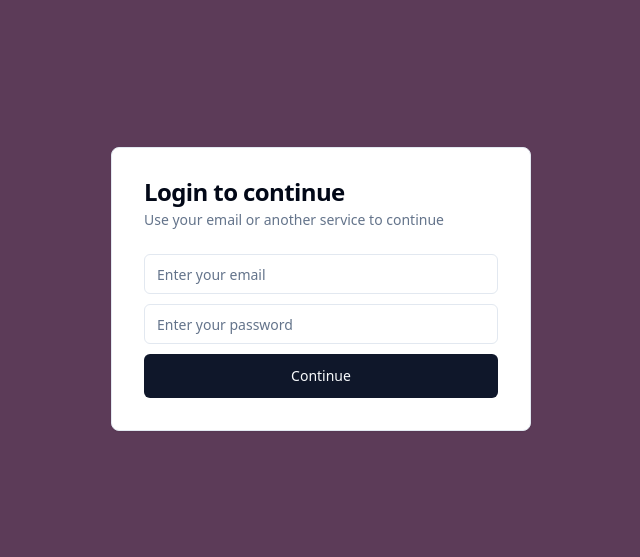
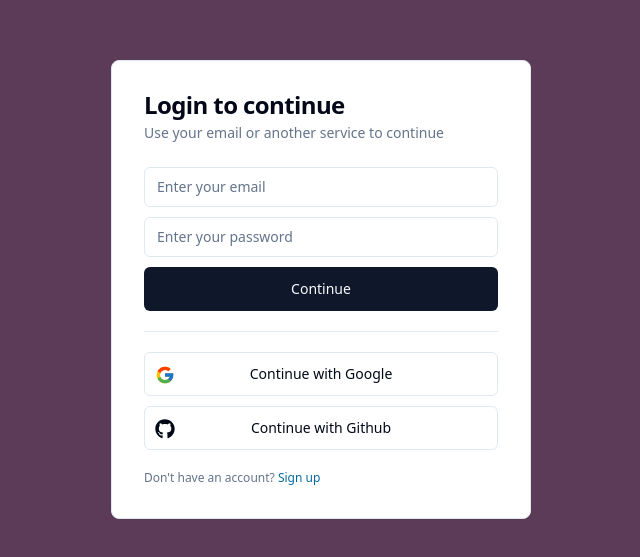
Before and after one commit to SGolomzin/slack-clone, a Next.js app: page / in a window 1280 px wide. Shown: the part 111-668 px from the top of the page, without its empty margins (319-959 px from the left). Built offline with nearby package versions, Linux system fonts and the light colour scheme.

Commit message:
finish UI of signIn|signUp cards

```diff
--- a/src/features/auth/components/auth-screen.tsx
+++ b/src/features/auth/components/auth-screen.tsx
@@ -11,7 +11,7 @@
 	return (
 		<div className="h-full flex items-center justify-center bg-[#5C3B58]">
 			<div className="md:h-auto md:w-[420px]">
-				{state === "signIn" ? <SignInCard /> : <SignUpCard /> }
+				{state === "signIn" ? <SignInCard setState={setState}/> : <SignUpCard setState={setState} /> }
 			</div>
 		</div>
 	)
--- a/src/features/auth/components/sign-in-card.tsx
+++ b/src/features/auth/components/sign-in-card.tsx
@@ -1,8 +1,21 @@
+import { FcGoogle } from "react-icons/fc";
+import { FaGithub } from "react-icons/fa";
+
 import { Card, CardContent, CardDescription, CardHeader, CardTitle } from "~/components/ui/card";
 import { Input } from "~/components/ui/input";
 import { Button } from "~/components/ui/button";
+import { Separator } from "~/components/ui/separator";
+import { SignInFlow } from "~/features/auth/types";
+import { useState } from "react";
 
-export const SignInCard = () => {
+interface SignInCardProps {
+	setState: (state: SignInFlow) => void;
+}
+
+export const SignInCard = ({ setState }: SignInCardProps) => {
+	const [email, setEmail] = useState("");
+	const [password, setPassword] = useState("");
+
 	return (
 		<Card className="w-full h-full p-8">
 			<CardHeader className="px-0 pt-0">
@@ -17,16 +30,16 @@
 				<form className="space-y-2.5">
 					<Input
 						disabled={false}
-						value=""
-						onChange={(e) => {}}
+						value={email}
+						onChange={(e) => setEmail(e.target.value)}
 						placeholder="Enter your email"
 						type="email"
 						required
 					/>
 					<Input
 						disabled={false}
-						value=""
-						onChange={(e) => {}}
+						value={password}
+						onChange={(e) => setPassword(e.target.value)}
 						placeholder="Enter your password"
 						type="password"
 						required
@@ -36,8 +49,39 @@
 						className="w-full"
 						size="lg"
 						disabled={false}
-					>Continue</Button>
+					>
+						Continue
+					</Button>
 				</form>
+				<Separator />
+				<div className="flex flex-col gap-y-2.5">
+					<Button
+						disabled={false}
+						onClick={() => {}}
+						variant="outline"
+						size="lg"
+						className="w-full relative"
+					>
+						<FcGoogle className="size-5 absolute top-3 left-2.5" />
+						Continue with Google
+					</Button>
+					<Button
+						disabled={false}
+						onClick={() => {}}
+						variant="outline"
+						size="lg"
+						className="w-full relative"
+					>
+						<FaGithub className="size-5 absolute top-3 left-2.5" />
+						Continue with Github
+					</Button>
+				</div>
+				<p className="text-xs text-muted-foreground">
+					Don&apos;t have an account? <span
+						onClick={() => setState("signUp")}
+						className="text-sky-700 hover:underline cursor-pointer"
+					>Sign up</span>
+				</p>
 			</CardContent>
 		</Card>
 	);
--- a/src/features/auth/components/sign-up-card.tsx
+++ b/src/features/auth/components/sign-up-card.tsx
@@ -1,7 +1,97 @@
-export const SignUpCard = () => {
+import { FcGoogle } from "react-icons/fc";
+import { FaGithub } from "react-icons/fa";
+
+import { Card, CardContent, CardDescription, CardHeader, CardTitle } from "~/components/ui/card";
+import { Input } from "~/components/ui/input";
+import { Button } from "~/components/ui/button";
+import { Separator } from "~/components/ui/separator";
+import { SignInFlow } from "~/features/auth/types";
+import { useState } from "react";
+
+interface SignUpCardProps {
+	setState: (state: SignInFlow) => void;
+}
+
+export const SignUpCard = ({ setState }: SignUpCardProps) => {
+	const [email, setEmail] = useState("");
+	const [password, setPassword] = useState("");
+	const [confirmPassword, setConfirmPassword] = useState("");
+
 	return (
-		<div>
-			Sign Up Card
-		</div>
+		<Card className="w-full h-full p-8">
+			<CardHeader className="px-0 pt-0">
+				<CardTitle>
+					Sign up to continue
+				</CardTitle>
+				<CardDescription>
+					Use your email or another service to continue
+				</CardDescription>
+			</CardHeader>
+			<CardContent className="space-y-5 px-0 pb-0">
+				<form className="space-y-2.5">
+					<Input
+						disabled={false}
+						value={email}
+						onChange={(e) => setEmail(e.target.value)}
+						placeholder="Enter your email"
+						type="email"
+						required
+					/>
+					<Input
+						disabled={false}
+						value={password}
+						onChange={(e) => setPassword(e.target.value)}
+						placeholder="Enter your password"
+						type="password"
+						required
+					/>
+					<Input
+						disabled={false}
+						value={confirmPassword}
+						onChange={(e) => setConfirmPassword(e.target.value)}
+						placeholder="Confirm your password"
+						type="password"
+						required
+					/>
+					<Button
+						type="submit"
+						className="w-full"
+						size="lg"
+						disabled={false}
+					>
+						Continue
+					</Button>
+				</form>
+				<Separator />
+				<div className="flex flex-col gap-y-2.5">
+					<Button
+						disabled={false}
+						onClick={() => {}}
+						variant="outline"
+						size="lg"
+						className="w-full relative"
+					>
+						<FcGoogle className="size-5 absolute top-3 left-2.5" />
+						Continue with Google
+					</Button>
+					<Button
+						disabled={false}
+						onClick={() => {}}
+						variant="outline"
+						size="lg"
+						className="w-full relative"
+					>
+						<FaGithub className="size-5 absolute top-3 left-2.5" />
+						Continue with Github
+					</Button>
+				</div>
+				<p className="text-xs text-muted-foreground">
+					Already have an account? <span
+					onClick={() => setState("signIn")}
+					className="text-sky-700 hover:underline cursor-pointer"
+				>Sign in</span>
+				</p>
+			</CardContent>
+		</Card>
 	);
 };
```
